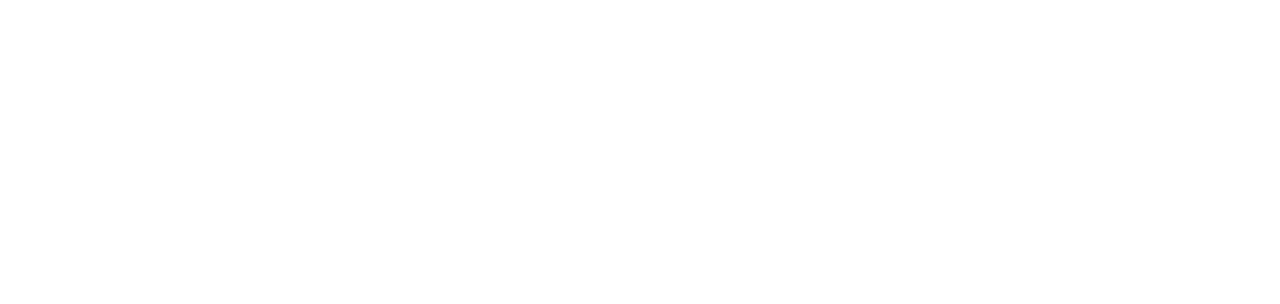
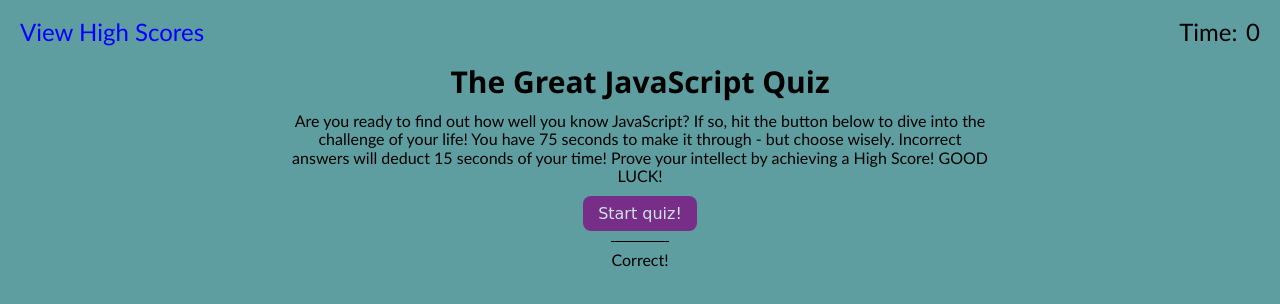
Before and after one commit to Osorkon21/code-quiz, a plain HTML site: page index.html in a window 1280 px wide. Drawn offline with Linux system fonts and the light colour scheme.

Commit message:
Create mockup with HTML/CSS without logic

```diff
--- a/assets/css/style.css
+++ b/assets/css/style.css
@@ -0,0 +1,106 @@
+/* applies to entire page, unless overwritten elsewhere */
+body {
+  font-family: 'Gill Sans', 'Gill Sans MT', Calibri, 'Trebuchet MS', sans-serif;
+
+  /* easier on the eyes than plain white */
+  background-color: cadetblue;
+}
+
+/* top bar spacing and position */
+header {
+  display: flex;
+  justify-content: space-between;
+  font-size: x-large;
+}
+
+/* bump top bar away from screen edge */
+.top-bar {
+  margin: 20px;
+}
+
+/* format highscore text */
+.high-scores {
+  color: blue;
+
+  /* Change cursor appearance on hover */
+  cursor: pointer;
+}
+
+/* on hover */
+.high-scores:hover {
+  color: orange;
+}
+
+/* on click */
+.high-scores:active {
+  color: black;
+}
+
+/* extra space between words for timer */
+.timer {
+  word-spacing: 0.10em;
+}
+
+/* quiz area position */
+main {
+  display: flex;
+  justify-content: center;
+}
+
+/* quiz area screen size */
+.quiz {
+  width: 55%;
+
+  /* revert in JS to display: inline? or display: block? to bounce everything over to the left and to get answer feedback to stretch across the whole quiz div */
+  display: flex;
+
+  flex-direction: column;
+  align-items: center;
+}
+
+/* bold text in quiz area */
+.bold-text {
+  font-family: 'Segoe UI', Tahoma, Geneva, Verdana, sans-serif;
+  font-size: 30px;
+  font-weight: bolder;
+  line-height: 1.2;
+  margin-bottom: 12px;
+}
+
+/* position of non-bold text in quiz area */
+.regular-text {
+  text-align: center;
+  line-height: 1.15;
+}
+
+/* button styling */
+button {
+  display: block;
+  font-family: cursive;
+  font-size: 16px;
+  margin: 10px;
+  background-color: purple;
+  border: none;
+  border-radius: 8px;
+  color: white;
+  padding: 8px 15px;
+  cursor: pointer;
+  opacity: 0.7;
+}
+
+/* on button hover */
+button:hover {
+  opacity: 1;
+}
+
+/* on button press */
+button:active {
+  background-color: yellow;
+  color: black;
+}
+
+/* quiz answer feedback formatting */
+.answer-feedback {
+  border-top: 1px solid black;
+  padding-top: 10px;
+}
--- a/index.html
+++ b/index.html
@@ -4,13 +4,39 @@
 <head>
   <meta charset="UTF-8">
   <meta name="viewport" content="width=device-width, initial-scale=1.0">
-  <title>Document</title>
+  <title>JavaScript Quiz!</title>
   <link rel="stylesheet" href="./assets/css/reset.css" />
   <link rel="stylesheet" href="./assets/css/style.css" />
 </head>
 
 <body>
 
+  <header class="top-bar">
+    <div class="high-scores">View High Scores</div>
+
+    <div class="timer">Time:
+      <span class="seconds">0</span>
+    </div>
+  </header>
+
+  <main>
+
+    <div class="quiz">
+
+      <div class="bold-text">The Great JavaScript Quiz</div>
+
+      <div class="regular-text">Are you ready to find out how well you know JavaScript? If so, hit the button below to
+        dive into the challenge of your life! You have 75 seconds to make it through - but choose wisely. Incorrect
+        answers will deduct 15 seconds of your time! Prove your intellect by achieving a High Score! GOOD LUCK!</div>
+
+      <div class="buttons">
+        <button>Start quiz!</button>
+      </div>
+
+      <!-- add this dynamically in JS when answer submitted -->
+      <div class="answer-feedback">Correct!</div>
+    </div>
+  </main>
 
   <script src="./assets/js/script.js"></script>
 </body>
```
Also changed, not shown: assets/js/script.js (+26 -0 lines).
